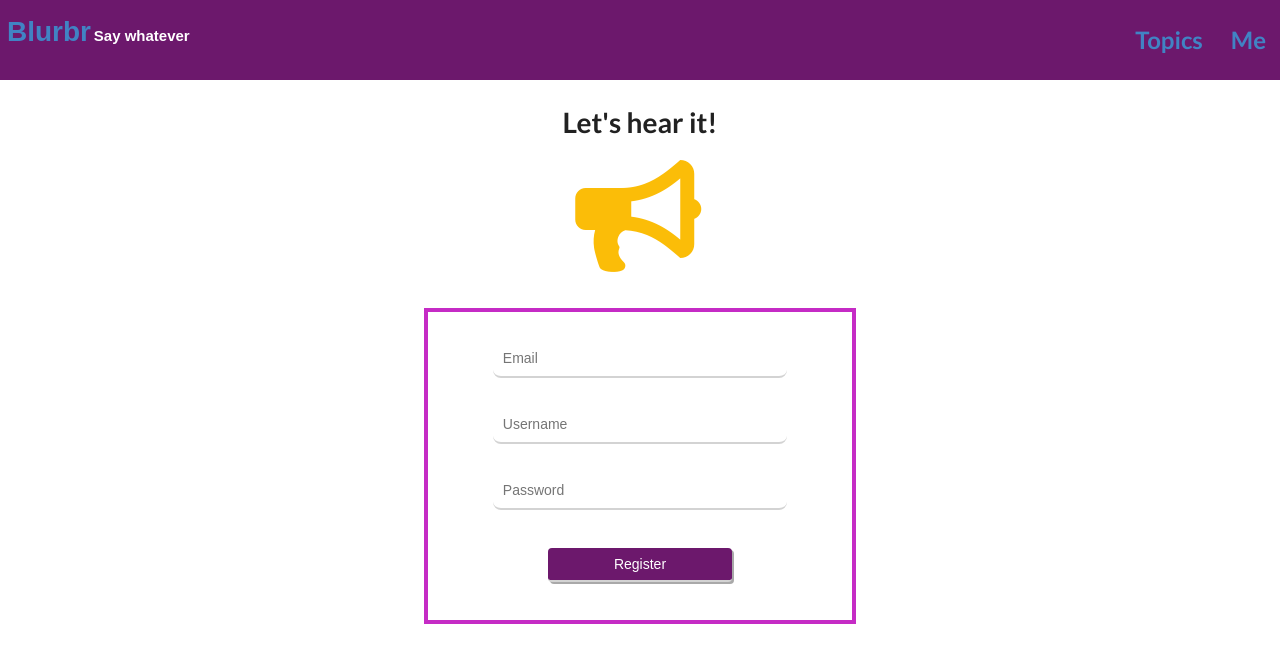
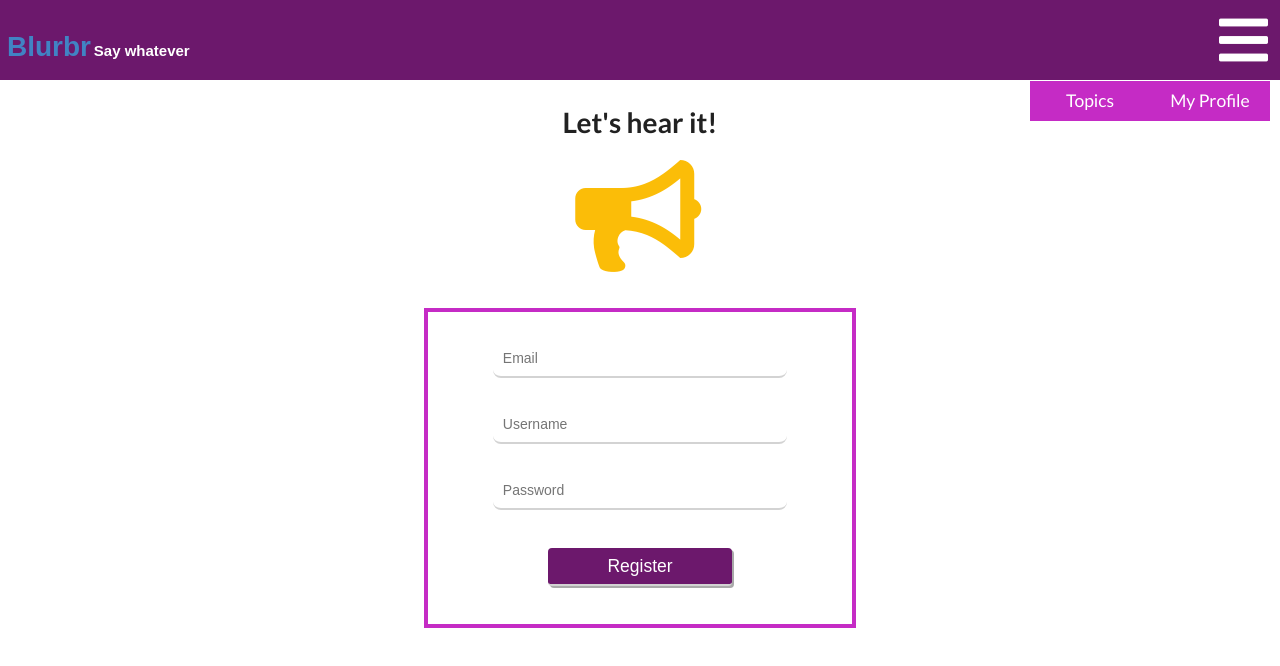
Before and after one commit to msiegrist92/blurbr_client, a Next.js app: page /register in a window 1280 px wide. Shown: the top 666 px of the page. Built offline with nearby package versions, Linux system fonts and the light colour scheme.

Commit message:
begin dev header drop nav - global style changes to buttons and a tags - styles for /me and /users grids

```diff
--- a/components/Header.js
+++ b/components/Header.js
@@ -1,5 +1,7 @@
 import React, {useState, useEffect} from 'react';
 import Head from 'next/head';
+
+import NavDropDown from './NavDropDown';
 
 
 const Header = () => {
@@ -15,8 +17,8 @@ const Header = () => {
         <h4>Say whatever</h4>
       </div>
       <nav>
-        <a href='/topics'><h2>Topics</h2></a>
-        <a href='/me'><h2>Me</h2></a>
+        <i className='bars icon huge'></i>
+        <NavDropDown />
       </nav>
     </header>
     </>
--- /dev/null
+++ b/components/NavDropDown.js
@@ -0,0 +1,13 @@
+import React, {useState} from 'react';
+
+const NavDropDown = () => {
+
+  return (
+    <ul className='drop_nav'>
+      <li>Topics</li>
+      <li>My Profile</li>
+    </ul>
+  )
+}
+
+export default NavDropDown;
--- a/components/user/TopicsDropDown.js
+++ b/components/user/TopicsDropDown.js
@@ -27,7 +27,7 @@ const TopicsDropDown = ({topics}) => {
 
   return (
     <>
-    <h1 className='topics'>
+    <h1 className='topics center_text'>
       Topics
 
       {display === true &&
--- a/pages/me.js
+++ b/pages/me.js
@@ -103,7 +103,7 @@ const Me = () => {
     <div>
       <Header />
       {!session &&
-        <h1>Please Log In</h1>
+        <h1 class='center_text'>Please Log In</h1>
       }
       {session &&
         <div>
--- a/styles/sass/globals.scss
+++ b/styles/sass/globals.scss
@@ -10,6 +10,7 @@
 @import './register_form.scss';
 @import './thread.scss';
 @import './post_form.scss';
+@import './nav.scss';
 
 
 html,
@@ -24,6 +25,11 @@ body {
 a {
   color: inherit;
   text-decoration: none;
+
+  &:hover{
+    color: $dark-blue-green;
+  }
+
 }
 
 * {
@@ -106,7 +112,7 @@ button {
   }
 
   &:disabled {
-    background-color: #551355;
+    background-color: grey !important;
   }
 }
 
@@ -143,3 +149,7 @@ textarea {
 .hide {
   display: none;
 }
+
+nav {
+  position: relative;
+}
--- a/styles/sass/header.scss
+++ b/styles/sass/header.scss
@@ -18,7 +18,8 @@
   }
 
   .branding {
-    grid-column: 0 / 1;
+    grid-column: 1 / 2;
+    align-self: center;
   }
 
   nav {
--- a/styles/sass/me_form_cont.scss
+++ b/styles/sass/me_form_cont.scss
@@ -3,7 +3,7 @@
   grid-template-rows: auto;
   grid-template-columns: repeat(2, 1fr);
   width: 75%;
-  margin: 0 auto 5% auto;
+  margin: 0 auto;
   align-items: center;
   justify-items: center;
   text-align: center;
--- /dev/null
+++ b/styles/sass/nav.scss
@@ -0,0 +1,15 @@
+.drop_nav {
+  position: absolute;
+  background-color: $steel-pink;
+  display: grid;
+  right: 10px;
+  top: 55px;
+  grid-template-rows: 40px;
+  grid-template-columns: repeat(2, 120px);
+
+  li {
+    align-self: center;
+    justify-self: center;
+    font-size: 1.25em;
+  }
+}
--- a/styles/sass/register_form.scss
+++ b/styles/sass/register_form.scss
@@ -17,6 +17,7 @@
   }
 
   input[type=submit]{
+    font-size: 1.25em;
     width: 50%;
     box-shadow: 2px 2px darkgrey;
   }
--- a/styles/sass/topic_list.scss
+++ b/styles/sass/topic_list.scss
@@ -6,10 +6,13 @@
   background-color: $pale-purple;
   margin: 1em;
   padding: 1em;
+  border: 3px solid lightgrey;
+  border-radius: 1em;
 
   h1 {
     grid-row: 1 / 3;
     grid-column: 1 / 2;
+    margin-left: 20px;
   }
 
   h3 {
@@ -23,8 +26,9 @@
   }
 
   p {
-    grid-row: 3 / 4;
+    grid-row: 2 / 4;
     grid-column: 1 / 2;
+    margin-left: 20px;
   }
 
   .replies {
--- a/styles/sass/user_info.scss
+++ b/styles/sass/user_info.scss
@@ -5,6 +5,13 @@
   grid-template-rows: repeat(3, auto);
   align-items: center;
   justify-items: center;
+  border: 3px solid lightgrey;
+  padding: 1em;
+  background-color: $pale-purple;
+
+  h1, p, .number_posts {
+    margin: 0;
+  }
 
   .username {
     grid-column: 1 / 2;
@@ -12,6 +19,7 @@
   }
 
   .number_posts {
+    font-size: 1.5em;
     grid-column: 1 / 2;
     grid-row: 2 / 3;
   }
@@ -26,6 +34,7 @@
   p {
     grid-column: 1 / 2;
     grid-row: 3 / 4;
+    font-size: 1.25em;
   }
 
 }
--- a/styles/sass/variables.scss
+++ b/styles/sass/variables.scss
@@ -1,6 +1,6 @@
 /*COLORS*/
 $midnight-purple: #6C186C !default;
-$pale-purple: #FAE9FA !default;
+$pale-purple: #f6eff6 !default;
 $dark-blue-green: #186D6D !default;
 $steel-pink: #C52BC5 !default;
 
```
